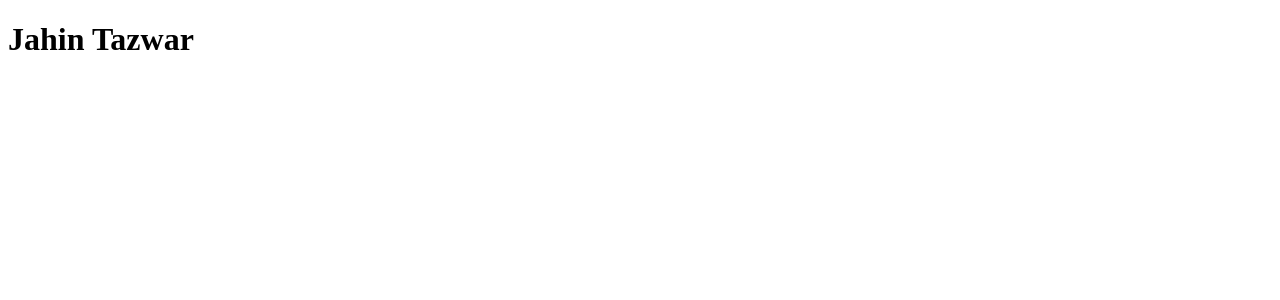
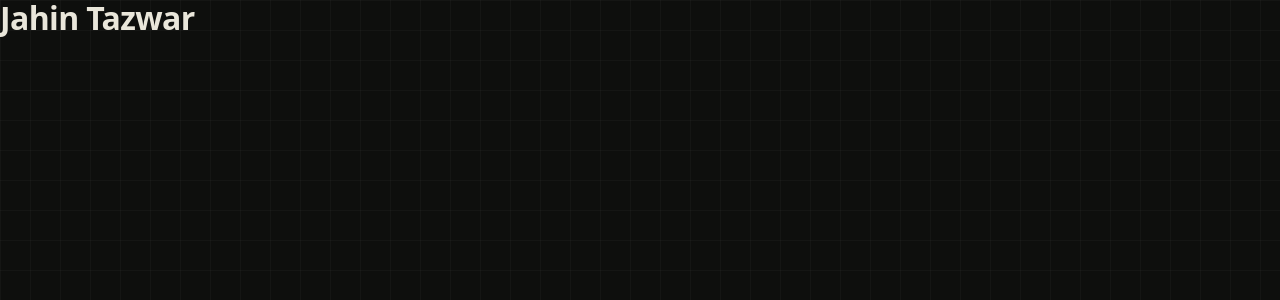
Before and after one commit to Jahin-Tazwar/portfolio, a React (Vite) app: page / in a window 1280 px wide. Shown: the top 300 px of the page. Built offline with nearby package versions, Linux system fonts and the light colour scheme.

Commit message:
feat: add design tokens and global styles (warm-ink system)

```diff
--- a/src/main.tsx
+++ b/src/main.tsx
@@ -1,3 +1,5 @@
+import "./styles/tokens.css";
+import "./styles/global.css";
 import { StrictMode } from "react";
 import { createRoot } from "react-dom/client";
 import App from "./App";
--- /dev/null
+++ b/src/styles/global.css
@@ -0,0 +1,34 @@
+*, *::before, *::after { box-sizing: border-box; }
+html { scroll-behavior: smooth; }
+body {
+  margin: 0;
+  background-color: var(--bg);
+  background-image:
+    linear-gradient(var(--faint) 1px, transparent 1px),
+    linear-gradient(90deg, var(--faint) 1px, transparent 1px);
+  background-size: 30px 30px;
+  color: var(--text);
+  font-family: var(--font-sans);
+  -webkit-font-smoothing: antialiased;
+  line-height: 1.6;
+}
+a { color: inherit; }
+:focus-visible { outline: 2px solid var(--accent); outline-offset: 3px; border-radius: 3px; }
+img { max-width: 100%; display: block; }
+h1, h2, h3 { line-height: 1.15; letter-spacing: -0.02em; margin: 0; }
+.mono { font-family: var(--font-mono); }
+.eyebrow {
+  font-family: var(--font-mono); font-size: 12px; letter-spacing: 2px;
+  text-transform: uppercase; color: var(--muted);
+}
+.container { max-width: var(--maxw); margin: 0 auto; padding: 0 var(--s-5); }
+.section { padding: var(--s-8) 0; border-top: 1px solid var(--border); }
+
+@media (prefers-reduced-motion: reduce) {
+  html { scroll-behavior: auto; }
+  *, *::before, *::after {
+    animation-duration: 0.001ms !important;
+    animation-iteration-count: 1 !important;
+    transition-duration: 0.001ms !important;
+  }
+}
--- /dev/null
+++ b/src/styles/tokens.css
@@ -0,0 +1,23 @@
+:root {
+  --bg: #0e0f0d;
+  --panel: #0a0b09;
+  --text: #e9e6da;
+  --muted: #8f8b7e;
+  --muted-2: #a5a091;
+  --faint: rgba(255, 255, 255, 0.028);
+  --accent: #a8c16a;
+  --amber: #c9a45e;
+  --border: rgba(255, 255, 255, 0.07);
+  --border-strong: rgba(255, 255, 255, 0.09);
+
+  --maxw: 860px;
+  --s-1: 4px; --s-2: 8px; --s-3: 12px; --s-4: 16px;
+  --s-5: 24px; --s-6: 32px; --s-7: 48px; --s-8: 72px;
+  --radius: 8px; --radius-lg: 10px;
+
+  --font-sans: system-ui, -apple-system, "Segoe UI", Roboto, sans-serif;
+  --font-mono: ui-monospace, "SF Mono", "JetBrains Mono", Menlo, monospace;
+
+  --dur: 0.6s;
+  --ease: cubic-bezier(0.2, 0.7, 0.3, 1);
+}
```
